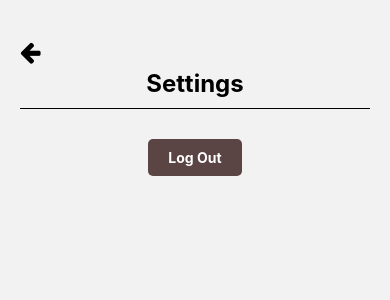
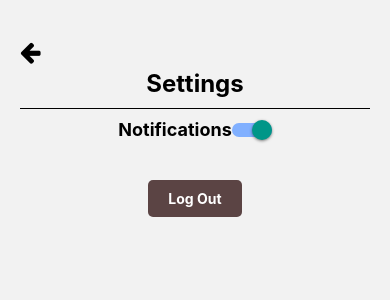
Before and after one commit to fidaahammoud/recipefood, a React Native app: screen /Settings in a window 390 px wide. Shown: the top 300 px of the page. Built offline with nearby package versions, Linux system fonts and the light colour scheme.

Commit message:
Add turn on/off notifications succ

```diff
--- a/src/components/AuthProvider.js
+++ b/src/components/AuthProvider.js
@@ -5,14 +5,20 @@ const AuthContext = createContext();
 export const AuthProvider = ({ children }) => {
   const [token, setToken] = useState(null);
   const [userId, setUserId] = useState(null);
+  const [recieveNotification, setRecieveNotification] = useState(true);
 
   const saveAuthData = (newToken, newUserId) => {
     setToken(newToken);
     setUserId(newUserId);
   };
 
+  const saveStatusOfRecieveNotification = (status) => {
+    setRecieveNotification(status);
+  };
+
+
   const getAuthData = () => {
-    return { token, userId };
+    return { token, userId,recieveNotification };
   };
 
   const logout = () => {
@@ -22,7 +28,7 @@ export const AuthProvider = ({ children }) => {
   };
 
   return (
-    <AuthContext.Provider value={{ saveAuthData, getAuthData,logout }}>
+    <AuthContext.Provider value={{ saveAuthData, getAuthData,logout,saveStatusOfRecieveNotification }}>
       {children}
     </AuthContext.Provider>
   );
--- a/src/screens/LoginScreen.js
+++ b/src/screens/LoginScreen.js
@@ -7,7 +7,7 @@ import HttpService from '../components/HttpService';
 
 export default function Login() {
   const navigation = useNavigation();
-  const { saveAuthData } = useAuth();
+  const { saveAuthData,saveStatusOfRecieveNotification  } = useAuth();
   const [email, setEmail] = useState('');
   const [password, setPassword] = useState('');
   const [loginDisabled, setLoginDisabled] = useState(true);
@@ -20,6 +20,9 @@ export default function Login() {
       const response = await httpService.post(`${API_HOST}/api/login`,data,null);
       if (response && response.access_token && response.user_id) {
         saveAuthData(response.access_token, response.user_id);
+        const isNotificationActive = response.user.isNotificationActive === 1;
+        console.log(isNotificationActive);
+        saveStatusOfRecieveNotification(isNotificationActive);
         navigation.navigate('Home');
       }
     }
--- a/src/screens/NotificationScreen.js
+++ b/src/screens/NotificationScreen.js
@@ -7,10 +7,10 @@ import { useAuth } from '../components/AuthProvider';
 import HttpService from '../components/HttpService';
 import Footer from '../components/Footer';
 
-const NotificationScreen = () => {
+const NotificationScreen = ({ navigation }) => {
   const isFocused = useIsFocused();
   const { getAuthData } = useAuth();
-  const { userId, token } = getAuthData();
+  const { userId, token, recieveNotification } = getAuthData();
   const [notifications, setNotifications] = useState([]);
   const [error, setError] = useState(null);
 
@@ -29,14 +29,16 @@ const NotificationScreen = () => {
   };
 
   useEffect(() => {
-    fetchNotifications();
-    setInterval(fetchNotifications, 10000);
-
-  }, [isFocused]);
+    if (recieveNotification) {
+      fetchNotifications();
+      const intervalId = setInterval(fetchNotifications, 10000);
+      return () => clearInterval(intervalId);
+    }
+  }, [isFocused, recieveNotification]);
 
   const markNotificationAsRead = async (notificationId) => {
     const httpService = new HttpService();
-    const response = await httpService.put(`${API_HOST}/api/updateStatusNotification/${userId}/${notificationId}`,null, token);
+    const response = await httpService.put(`${API_HOST}/api/updateStatusNotification/${userId}/${notificationId}`, null, token);
     console.log(response);
     fetchNotifications();
   };
@@ -48,6 +50,11 @@ const NotificationScreen = () => {
   return (
     <View style={styles.container}>
       <Text style={styles.title}>Notifications</Text>
+      {!recieveNotification && (
+        <Text style={styles.updateStatusText} onPress={() => navigation.navigate('Settings')}>
+          Update notification status
+        </Text>
+      )}
       <ScrollView style={styles.scrollView}>
         {notifications.map((notification, index) => (
           <TouchableOpacity
@@ -56,8 +63,8 @@ const NotificationScreen = () => {
               markNotificationAsRead(notification.id);
             }}
           >
-            <View style={[styles.notificationContainer, notification.isRead ? styles.notificationRead : null]}>
-              <Image source={{  uri: `${API_HOST}/storage/${notification.source_user.images.image}`}} style={styles.userImage} />
+            <View style={[styles.notificationContainer, notification.isRead ? null:styles.notificationNotRead ]}>
+              <Image source={{ uri: `${API_HOST}/storage/${notification.source_user.images.image}` }} style={styles.userImage} />
               <Text style={styles.notificationText}>
                 {notification.content}
               </Text>
@@ -82,6 +89,12 @@ const styles = StyleSheet.create({
     textAlign: 'center',
     marginBottom: 10,
   },
+  updateStatusText: {
+    fontSize: 16,
+    textAlign: 'center',
+    marginTop: 20,
+    textDecorationLine: 'underline',
+  },
   scrollView: {
     width: '100%',
   },
@@ -91,7 +104,7 @@ const styles = StyleSheet.create({
     flexDirection: 'row',
     alignItems: 'center',
   },
-  notificationRead: {
+  notificationNotRead: {
     backgroundColor: '#ccc',
   },
   userImage: {
--- a/src/screens/SettingsScreen.js
+++ b/src/screens/SettingsScreen.js
@@ -1,5 +1,5 @@
 import React, { useState } from 'react';
-import { View, Text, StyleSheet, TouchableOpacity, Modal, Button, TouchableWithoutFeedback } from 'react-native';
+import { View, Text, StyleSheet, TouchableOpacity, Modal, Switch, TouchableWithoutFeedback } from 'react-native';
 import { useAuth } from '../components/AuthProvider';
 import HttpService from '../components/HttpService';
 import { API_HOST } from "@env";
@@ -8,10 +8,13 @@ import { FontAwesome } from '@expo/vector-icons';
 
 const SettingsScreen = () => {
   const navigation = useNavigation();
-  const { getAuthData, logout } = useAuth();
-  const { userId, token } = getAuthData();
+  const { getAuthData, logout ,saveStatusOfRecieveNotification} = useAuth();
+
+  const { userId, token ,recieveNotification} = getAuthData();
   const [error, setError] = useState(null);
   const [showModal, setShowModal] = useState(false);
+
+  const [isNotificationEnabled, setIsNotificationEnabled] = useState(recieveNotification);
 
   const httpService = new HttpService();
 
@@ -43,6 +46,20 @@ const SettingsScreen = () => {
       setShowModal(false);
   };
 
+  const toggleNotification = async () => {
+    try {
+      const httpService = new HttpService();
+      const response = await httpService.put(`${API_HOST}/api/updateIsActiveNotification/${userId}`, null, token);
+      setIsNotificationEnabled(!isNotificationEnabled);
+      console.log(response.isNotificationActive);
+      saveStatusOfRecieveNotification(!isNotificationEnabled);
+
+
+    } catch (error) {
+      setError(error.message);
+    }
+  };
+
   return (
     <View style={styles.container}>
       <View style={styles.back}></View>
@@ -54,6 +71,20 @@ const SettingsScreen = () => {
       <View style={styles.line} />
 
       <View style={styles.topBar}>
+        {/* Notification Toggle */}
+        <View style={styles.notificationContainer}>
+          <Text style={styles.notificationText}>Notifications</Text>
+          <Switch
+            trackColor={{ false: "#767577", true: "#81b0ff" }}
+            thumbColor={isNotificationEnabled ? "#f5dd4b" : "#f4f3f4"}
+            ios_backgroundColor="#3e3e3e"
+            onValueChange={toggleNotification}
+            value={isNotificationEnabled}
+          />
+
+
+        </View>
+
         <TouchableOpacity onPress={handleLogoutConfirmation} style={styles.logoutButton}>
           <Text style={styles.logoutText}>Log Out</Text>
         </TouchableOpacity>
@@ -63,7 +94,7 @@ const SettingsScreen = () => {
         visible={showModal}
         animationType="slide"
         transparent={true}
-        onRequestClose={handleModalClose} // Handle modal close when user taps outside
+        onRequestClose={handleModalClose}
       >
         <TouchableWithoutFeedback onPress={handleModalClose}>
           <View style={styles.modalContainer}>
@@ -85,7 +116,6 @@ const SettingsScreen = () => {
       </Modal>
     </View>
   );
-
 };
 
 const styles = StyleSheet.create({
@@ -135,6 +165,16 @@ const styles = StyleSheet.create({
     color: 'white',
     fontWeight: 'bold',
   },
+  notificationContainer: {
+    flexDirection: 'row',
+    alignItems: 'center',
+    justifyContent: 'space-between',
+    marginBottom: 20,
+  },
+  notificationText: {
+    fontSize: 18,
+    fontWeight: 'bold',
+  },
   modalContainer: {
     flex: 1,
     justifyContent: 'center',
```
